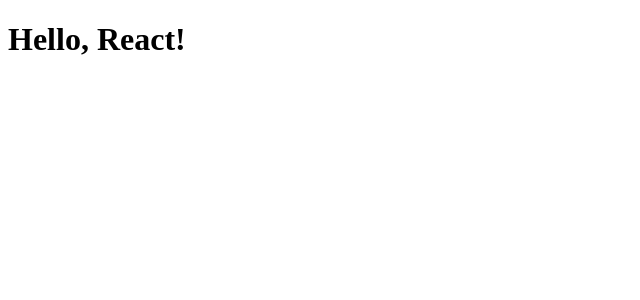
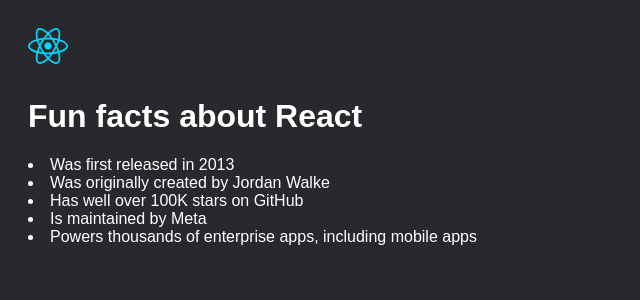
Before and after one commit to HarikaPenukonda/react-projects-prep, a React (Vite) app: page / in a window 1280 px wide. Shown: the top 300 px of the page, without its empty margins (0-640 px from the left). Built offline with nearby package versions, Linux system fonts and the light colour scheme.

Commit message:
Section Project Part 1 - Basics and static pages

```diff
--- a/src/App.jsx
+++ b/src/App.jsx
@@ -2,12 +2,15 @@
 import viteLogo from './assets/vite.svg'
 import heroImg from './assets/hero.png'
 import './App.css'
+import SectionOne from './project_one'
 
 function App() {
 
 
   return (
-   <></>
+   <>
+    <SectionOne/>
+   </>
   )
 }
 
--- a/src/index.css
+++ b/src/index.css
@@ -1,4 +1,4 @@
-:root {
+/* :root {
   --text: #6b6375;
   --text-h: #08060d;
   --bg: #fff;
@@ -108,4 +108,4 @@
   line-height: 135%;
   padding: 4px 8px;
   background: var(--code-bg);
-}
+} */
--- a/src/main.jsx
+++ b/src/main.jsx
@@ -1,6 +1,10 @@
-import {createRoot} from "react-dom/client"
+import { StrictMode } from 'react'
+import { createRoot } from 'react-dom/client'
+import './index.css'
+import App from './App.jsx'
 
-const root  = createRoot(document.getElementById('root'))
-root.render(
-  <h1>Hello, React!</h1>
+createRoot(document.getElementById('root')).render(
+  <StrictMode>
+    <App />
+  </StrictMode>,
 )
--- /dev/null
+++ b/src/project_one/index.css
@@ -0,0 +1,14 @@
+body {
+    padding: 20px;
+    font-family: Arial, Helvetica, sans-serif;
+    background: #27292c;
+    color: white;
+}
+
+h1 {
+    margin-top: 30px;
+}
+ul {
+    padding-left: 0;
+    list-style-position: inside;
+  }
--- a/src/project_one/index.jsx
+++ b/src/project_one/index.jsx
@@ -0,0 +1,20 @@
+import './index.css'
+import reactLogo from '/src/assets/react.svg'
+
+function SectionOne(){
+   return(
+    <>
+    <img src={reactLogo} width={40} />
+    <h1>Fun facts about React</h1>
+    <ul>
+        <li>Was first released in 2013</li>
+        <li>Was originally created by Jordan Walke</li>
+        <li>Has well over 100K stars on GitHub</li>
+        <li>Is maintained by Meta</li>
+        <li>Powers thousands of enterprise apps, including mobile apps</li>
+    </ul>
+ </>
+   )
+}
+
+export default SectionOne
```
